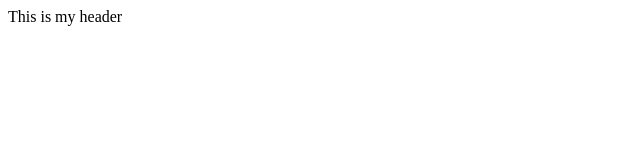
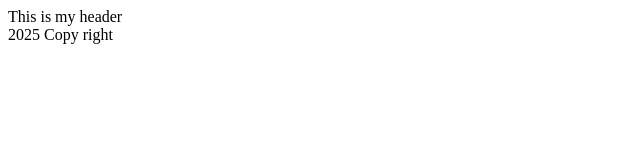
Before and after one commit to kbieman21/version-control-simulation--Kibreab-, a plain HTML site: page index.html in a window 1280 px wide. Shown: the whole page, without its empty margins (0-640 px from the left). Drawn offline with Linux system fonts and the light colour scheme.

Commit message:
Adding footer section

```diff
--- a/index.html
+++ b/index.html
@@ -7,5 +7,7 @@
 </head>
 <body>
     <header>This is my header</header>
+    <footer>2025 Copy right</footer>
 </body>
+
 </html>
```
